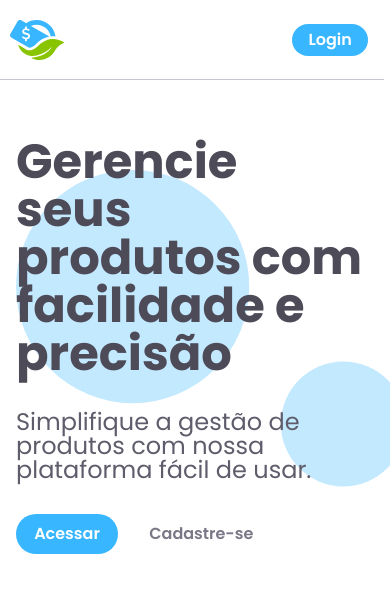
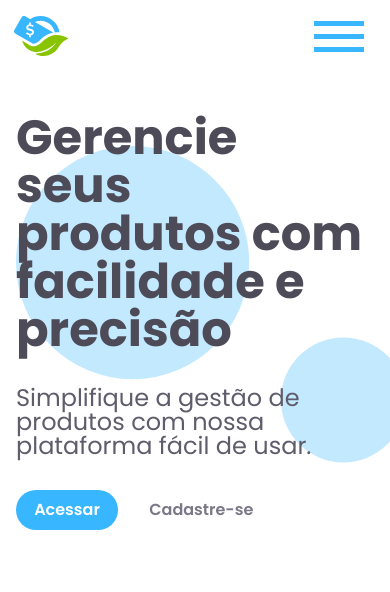
Before and after one commit to lucastamura/PrecoCerto-Front, a plain HTML site: page index.html in a window 390 px wide. Drawn offline with Linux system fonts and the light colour scheme.

Commit message:
feat: header responsivo

```diff
--- /dev/null
+++ b/Scripts/nav.js
@@ -0,0 +1,17 @@
+/* MENU */
+let selMenu = document.getElementById("mIco");
+
+// encolhe e expande as opções de navegação
+// https://youtu.be/BpzyuuPIEaQ
+function mostraMenu() {
+    var x = document.getElementById("mostraOpMobile");
+    if (x.className === "menuMobileExpandidon") {
+      x.className += " menuMobileExpandidos";
+    } else {
+      x.className = "menuMobileExpandidon";
+    }
+}
+
+selMenu.onclick = function() {
+    mostraMenu();
+}
--- a/Styles/header.css
+++ b/Styles/header.css
@@ -52,25 +52,79 @@ header{
     color: var(--color-one);
 }
 
+
+
+.icon-mobile {
+    display: none;
+}
+
+.menuMobileExpandidon {
+    display: none;
+}
+
+.containerNav{
+    width: 1300px
+}
+
+.menu{
+    display: flex;
+    align-items: center;
+    justify-content: space-between;
+    width: 100%;
+}
+
+.menuGrande{
+    display: flex;
+    align-items: center;
+    gap: 40px;
+}
+
 @media screen and (max-width: 1300px) {
-    .container{
-        width: 900px;
+    .containerNav {
+        display: flex;
+        align-items: center;
+        justify-content: center;
+    }
+    .containerNav .menu {
+        justify-content: space-between;
+        width: 800px;
+        align-items: center;
+
+    }
+    .containerNav .menu .menuGrande {
+        display: none;
+    }
+    .containerNav .menu .menuMobile a {
+        display: flex;
     }
 
 }
-@media screen and (max-width: 1000px) {
+
+@media screen and (max-width: 940px) {
+    header{
+        height: auto;
+        border: none;
+        margin-top: 16px;
+    }
+    .containerNav .menuMobileExpandidos {
+        display: flex;
+        flex-direction: column;
+    }
+    .containerNav .menu {
+        justify-content: space-between;
+        width: 350px;
+        align-items: center;
+
+    }
+    .containerNav{
+        flex-direction: column;
+        gap: 8px;
+    }
     .container{
         width: 500px;
         margin: 0 16px;
     }
-    .header{
-        margin: 0 16px;
+    .menuMobileExpandidon{
+        gap: 16px;
     }
-
 }
-@media screen and (max-width: 600px) {
-    .anchor-nave-header{
-        display: none;
-    }
-
-}
--- a/index.html
+++ b/index.html
@@ -8,8 +8,10 @@
     <title>Preço Certo</title>
 </head>
 <body>
-    <header>
-        <div class="container header">
+    <!-- <header>
+
+
+        <!-- <div class="container header">
             <a href="./index.html" class="anchor-header">
                 <img src="./Assets/Icons/logo.svg" alt="">
             </a>
@@ -20,7 +22,36 @@
                 <a href="./HTML/login.html" class="button-login">Login</a>
             </nav>
         </div>
+    </header> -->
+
+
+    <header>
+        <!-- Logo e navegaçãp -->
+        <nav class="containerNav">
+            <div class="menu">
+                <img src="./Assets/Icons/logo.svg" alt="">
+                <div class="menuMobile">
+                    <a href="javascript:void(0);" class="icon-mobile" id="mIco">
+                        <img src="./Assets/Icons/icon-header-mobile.svg" alt="" class="material-icons icon" id="menu">
+                    </a>
+                </div>
+                <div class="menuGrande">
+                    <a href="./HTML/sobre.html" class="anchor-nave-header">Sobre Nós</a>
+                    <a href="./HTML/servicos.html" class="anchor-nave-header">Serviços</a>
+                    <span class="anchor-nave-header">|</span>
+                    <a href="./HTML/login.html" class="button-login">Login</a>
+                </div>
+            </div>
+            <div class="menuMobileExpandidon" id="mostraOpMobile">
+                <a href="./HTML/sobre.html" class="anchor-nave-header">Sobre Nós</a>
+                <a href="./HTML/servicos.html" class="anchor-nave-header">Serviços</a>
+                <a href="./HTML/login.html" class="button-login">Login</a>
+            </div>
+        </nav>
     </header>
+
+
+
     <section id="home">
         <div class="container home">
 
@@ -38,5 +69,7 @@
             <img src="./Assets/Images/image-home.svg" alt="" class="image-home">
         </div>
     </section>
+
+    <script src='./Scripts/nav.js'></script>
 </body>
 </html>
```
Also changed, not shown: Assets/Icons/icon-header-mobile.svg (added).
